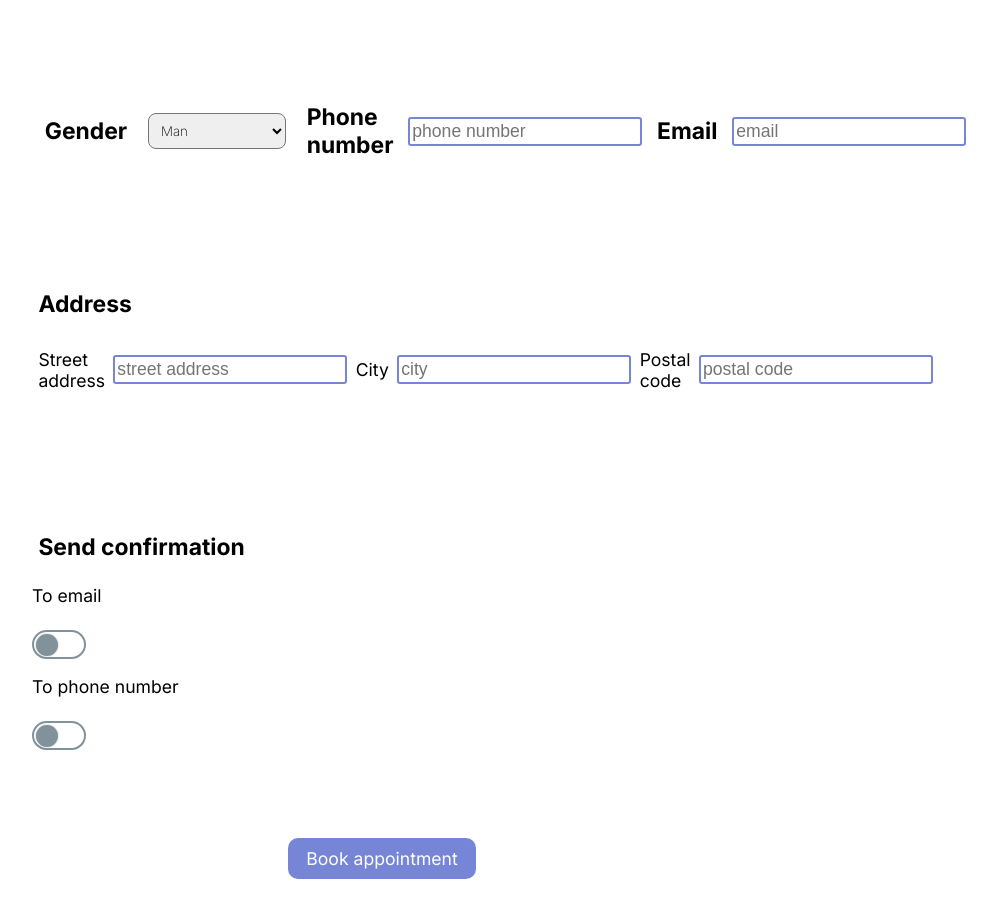
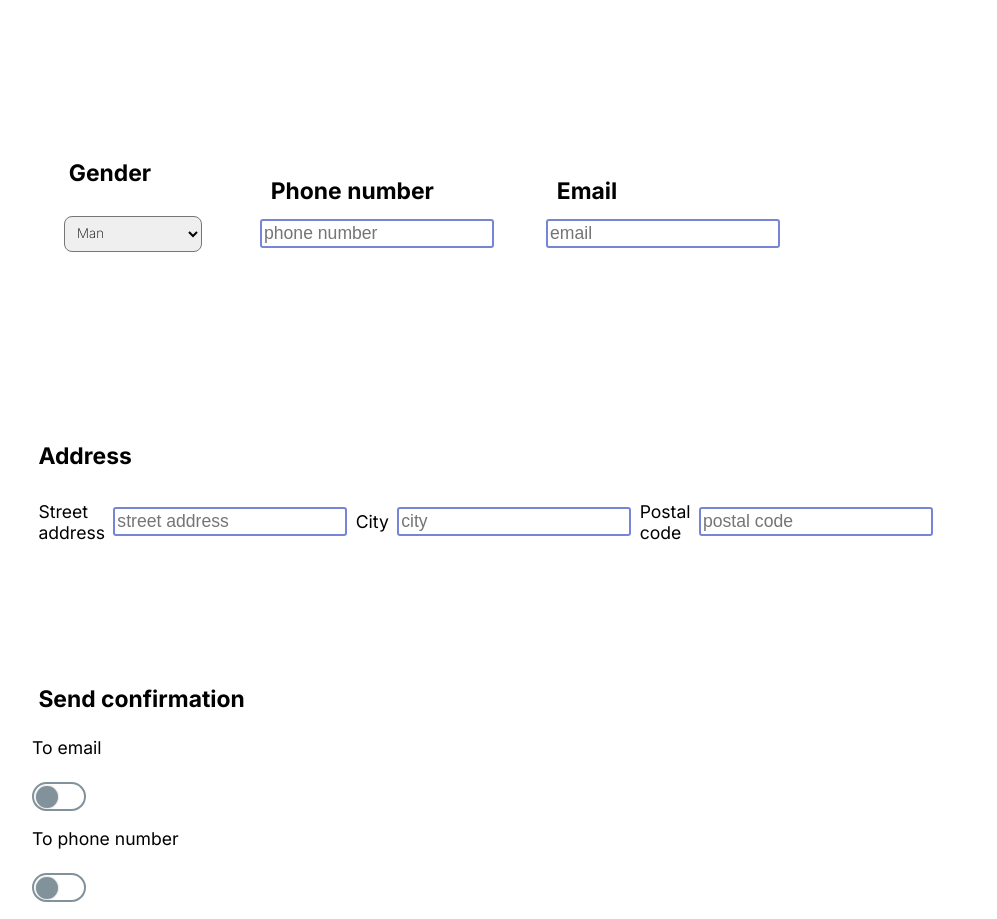
Before and after one commit to samurotko/UIC-Group-project, a React (Create React App) app in the folder application/: page /appointment in a window 1280 px wide. Shown: the part 840-1759 px from the top of the page, without its empty margins (258-1255 px from the left). Built offline with nearby package versions, Linux system fonts and the light colour scheme.

Commit message:
Update Appointment.jsx

```diff
--- a/application/src/page-components/appointment/Appointment.jsx
+++ b/application/src/page-components/appointment/Appointment.jsx
@@ -77,6 +77,7 @@ const Appointment = () => {
 
             <NoStyleWrapper>
                 <ContentAlignStart>
+                <NoStyleWrapper>
                 <SmallMargin><Heading4>Gender</Heading4></SmallMargin>
                 <StyledSelect>
                 <option value="0">Man</option>
@@ -84,11 +85,15 @@ const Appointment = () => {
                 <option value="0">Other</option>
                 <option value="0">Prefer not to say</option>
             </StyledSelect>
+            </NoStyleWrapper>
+            <NoStyleWrapper>
                 <SmallMargin><Heading4>Phone number</Heading4></SmallMargin>
                 <TextInput placeholder="phone number" size="2px" color={palette.primary} type="number" />
-
+                </NoStyleWrapper>
+                <NoStyleWrapper>
                 <SmallMargin><Heading4>Email</Heading4></SmallMargin>
         <TextInput placeholder="email" size="2px" color={palette.primary} type="number" />
+        </NoStyleWrapper>
                 </ContentAlignStart>
             </NoStyleWrapper>
 
```
